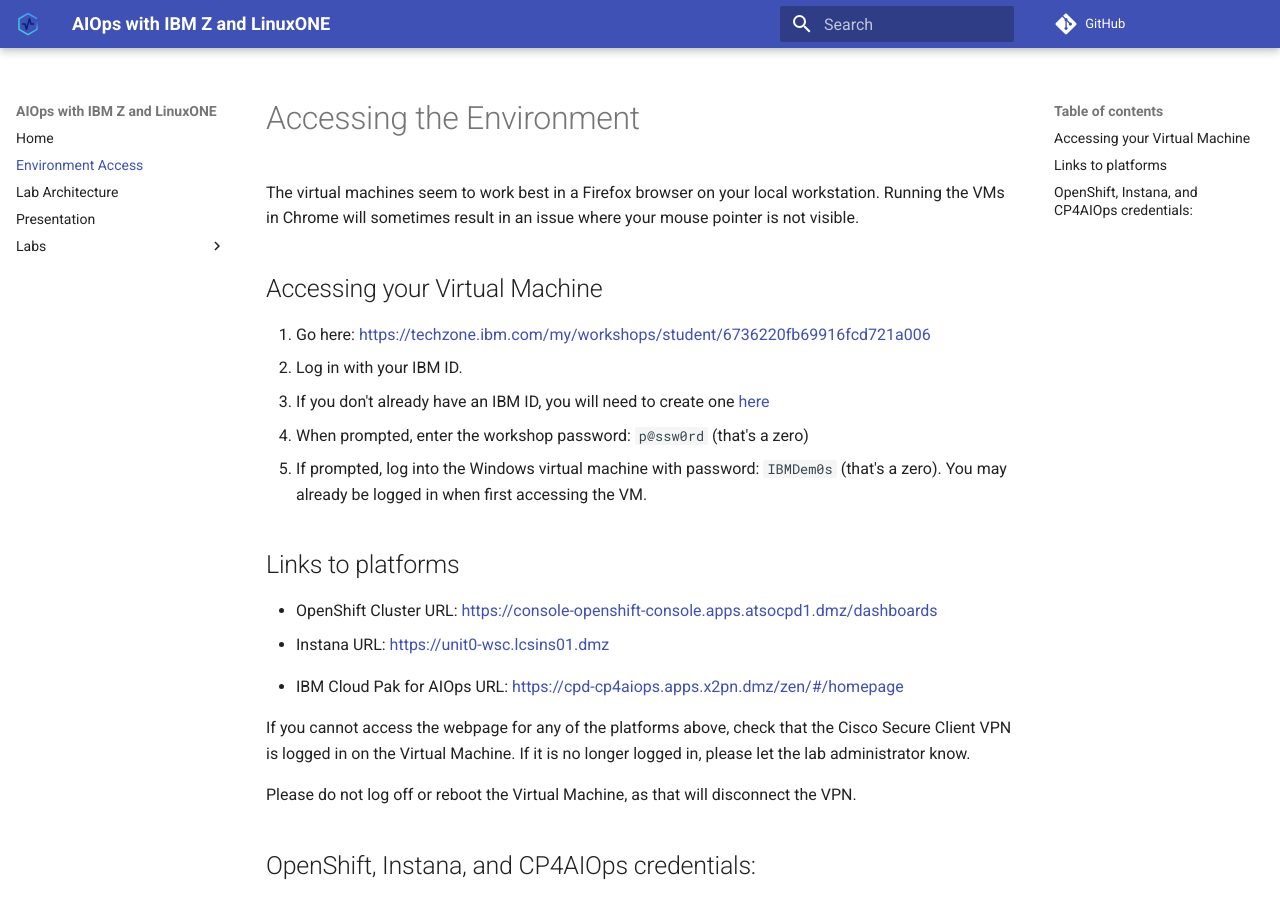
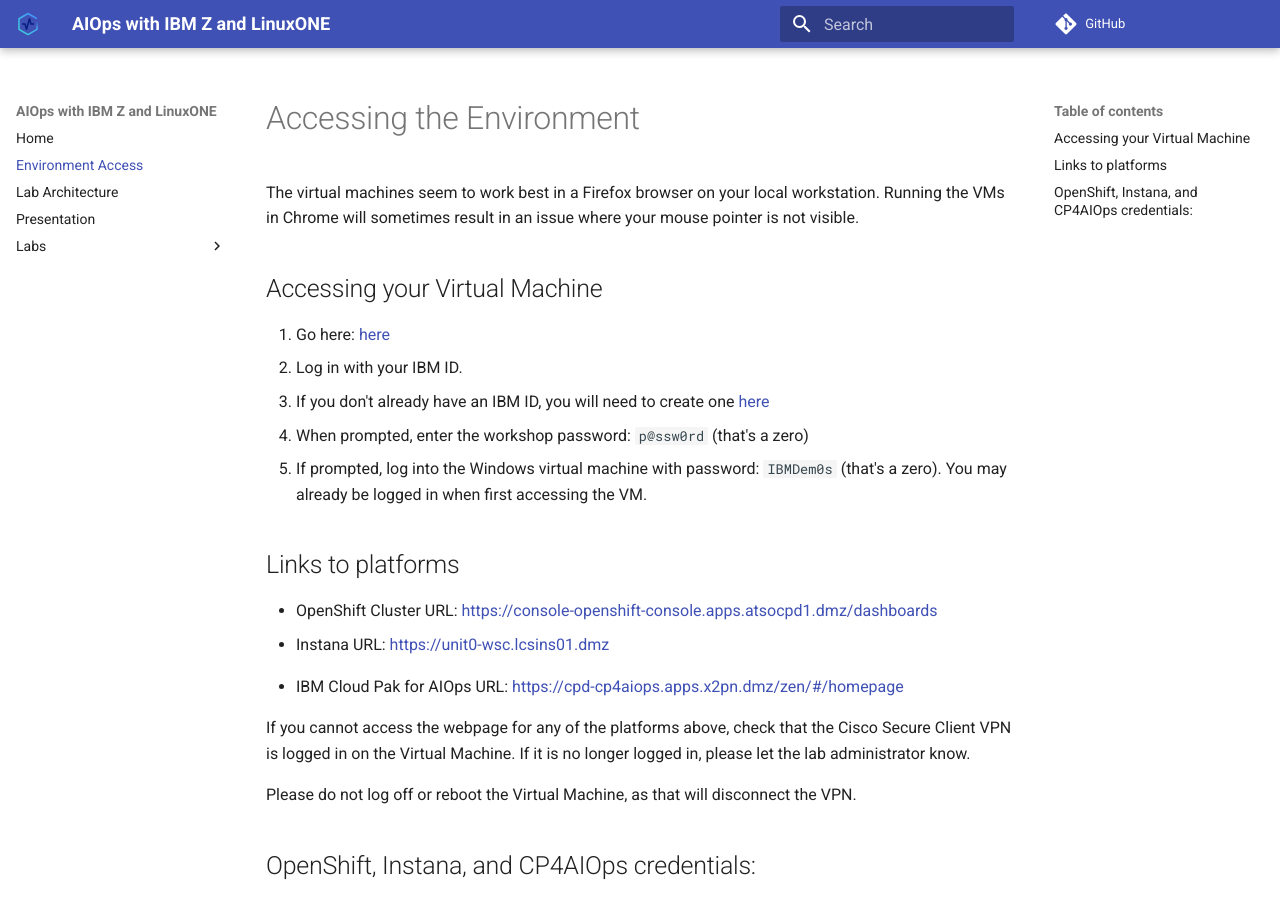
Before and after one commit to mmondics/aiops-z, an MkDocs documentation site: the page built from docs/access.md, in a window 1280 px wide and 900 px high. Built offline with MkDocs 1.6.1 and Material for MkDocs 9.7.7, drawn with Linux system fonts in a browser that asks for light colours; comment, search, counter and statistics services are not loaded.

Commit message:
update access

```diff
--- a/docs/access.md
+++ b/docs/access.md
@@ -2,7 +2,7 @@
 The virtual machines seem to work best in a Firefox browser on your local workstation. Running the VMs in Chrome will sometimes result in an issue where your mouse pointer is not visible.
 
 ## Accessing your Virtual Machine
-1. Go here: <https://techzone.ibm.com/my/workshops/student/6736220fb69916fcd721a006>
+1. Go here: [here](https://techzone.ibm.com/my/workshops/student/6736220fb69916fcd721a006)
 2. Log in with your IBM ID.
    1. If you don't already have an IBM ID, you will need to create one [here](https://www.ibm.com/account/reg/us-en/signup?formid=urx-19776&target=https%3A%2F%2Flogin.ibm.com%2Foidc%2Fendpoint%2Fdefault%2Fauthorize%3FqsId%3Db9977aed-1e6b-4321-9b43-ee4365544452%26client_id%3DODllMDk4YzItMjgxOC00)
 3. When prompted, enter the workshop password: `p@ssw0rd` (that's a zero)
```
